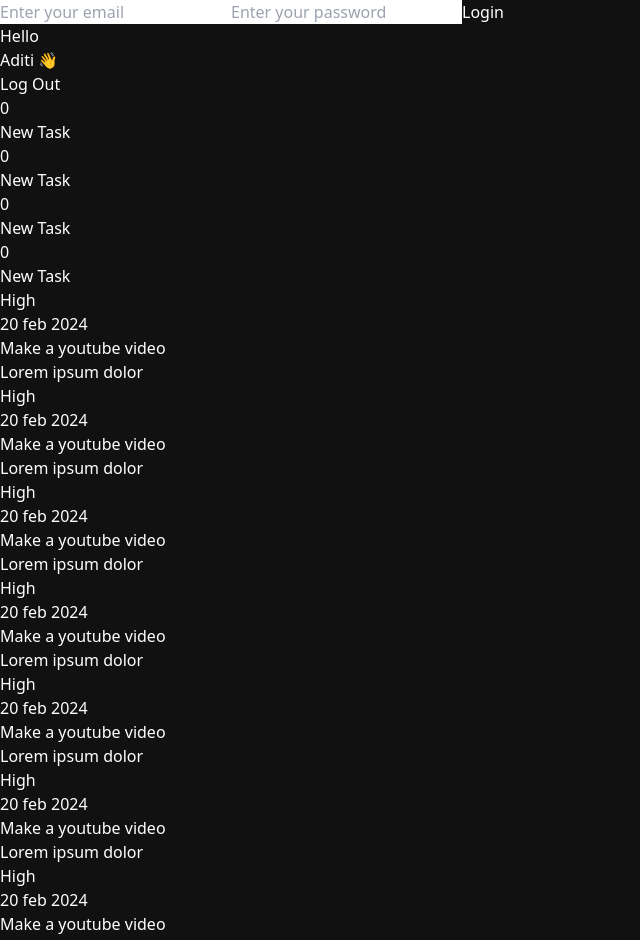
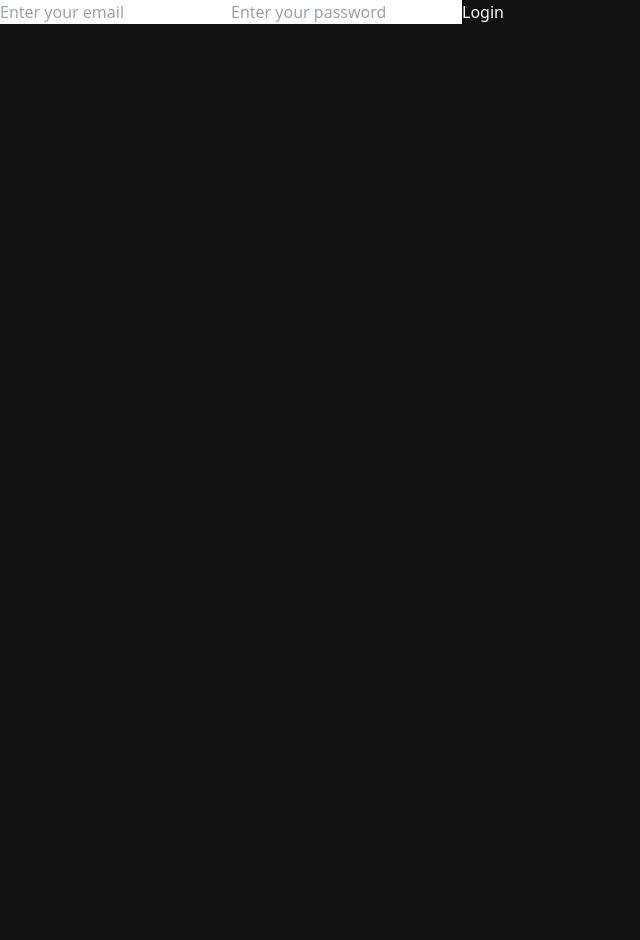
Before and after one commit to ADT2812/sms, a React (Vite) app: page / in a window 1280 px wide. Shown: the top 940 px of the page, without its empty margins (0-640 px from the left). After the commit the page ends 800 px from the top, so only its background shows below. Built offline with nearby package versions, Linux system fonts and the light colour scheme.

Commit message:
tasklists arranged

```diff
--- a/src/App.jsx
+++ b/src/App.jsx
@@ -7,7 +7,7 @@ import { AuthContext } from './context/AuthProvider'
 
 const App = () => {
   const [user, setUser] = useState(null)
-  const [loggedInUserData, setloggedInUserData] = useState(null)
+  const [loggedInUserData, setLoggedInUserData] = useState(null)
   const authData=useContext(AuthContext)
 
   // useEffect(()=>{
@@ -23,7 +23,7 @@ const App = () => {
 
 
   const handleLogin = (email, password) => {
-    if (email == 'admin@me.com' && password == '123') {
+    if (email == 'admin@email.com' && password == '123') {
       setUser('admin')
       localStorage.setItem('loggedInUser', JSON.stringify({role:'admin'}))
 
@@ -40,16 +40,16 @@ const App = () => {
   }
 
   return (
-    <>
-      {!user ? <Login handleLogin={handleLogin} /> : ''}
-
-      {user == 'admin' ? (
-        <AdminDashboard />
-      ) : (
-        <EmployeeDashboard data={loggedInUserData} />
-      )}
-    </>
-  )
+  <>
+    {!user ? (
+      <Login handleLogin={handleLogin} />
+    ) : user === "admin" ? (
+      <AdminDashboard data={loggedInUserData} />
+    ) : user === "employee" ? (
+      <EmployeeDashboard data={loggedInUserData} />
+    ) : null}
+  </>
+)
 }
 
 export default App
--- a/src/components/Dashboard/AdminDashboard.jsx
+++ b/src/components/Dashboard/AdminDashboard.jsx
@@ -8,7 +8,7 @@ const AdminDashboard = () => {
     <div className="h-screen w-full p-7">
       <Header />
       <CreateTask />
-      <AllTask/>
+      <AllTask />
 
 
     </div>
--- a/src/components/Dashboard/EmployeeDashboard.jsx
+++ b/src/components/Dashboard/EmployeeDashboard.jsx
@@ -2,14 +2,20 @@ import React from 'react'
 import Header from '../other/Header'
 import TaskListNumbers from '../other/TaskListNumbers'
 import TaskList from '../TaskList/TaskList'
+import { useContext } from 'react'
+import { AuthContext } from '../../context/AuthProvider'
+import { useEffect } from 'react'
+import { useState } from 'react'
+import { getLocalStorage } from '../../utils/localStorage'
+import { setLocalStorage } from '../../utils/localStorage'
 
-const EmployeeDashboard = (data) => {
+const EmployeeDashboard = ({data}) => {
   console.log(data)
   return (
     <div className='p-10 bg-[#1C1C1C] h-screen'>
-        <Header />
-        <TaskListNumbers/>
-        <TaskList/>
+        <Header data={data}/>
+        <TaskListNumbers data={data}/>
+        <TaskList data={data}/>
     </div>
   )
 }
--- a/src/components/TaskList/CompleteTask.jsx
+++ b/src/components/TaskList/CompleteTask.jsx
@@ -0,0 +1,21 @@
+import React from 'react'
+
+const CompleteTask = () => {
+  return (
+    <div className='flex-shrink-0 h-full w-[300px] p-5 bg-blue-400 rounded-xl'>
+        <div className='flex justify-between items-center' >
+            <h3 className='bg-red-600 text-sm px-3 py-1 rounded'>High</h3>
+            <h4> 20 feb 2024 </h4>
+        </div>
+        <h2 className='mt-5 text-2xl font-semibold ' >Make a youtube video </h2>
+        <p className='text-sm mt-2'>
+            Lorem ipsum dolor
+            </p>
+            <div className='mt-2'>
+                <button className='bg-green-400 w-full text-sm'>Completed</button>
+            </div>
+    </div>
+  )
+}
+
+export default CompleteTask
--- a/src/components/TaskList/FailedTask.jsx
+++ b/src/components/TaskList/FailedTask.jsx
@@ -0,0 +1,21 @@
+import React from 'react'
+
+const FailedTask = () => {
+  return (
+    <div className='flex-shrink-0 h-full w-[300px] p-5 bg-red-400 rounded-xl'>
+        <div className='flex justify-between items-center' >
+            <h3 className='bg-red-600 text-sm px-3 py-1 rounded'>High</h3>
+            <h4> 20 feb 2024 </h4>
+        </div>
+        <h2 className='mt-5 text-2xl font-semibold ' >Make a youtube video </h2>
+        <p className='text-sm mt-2'>
+            Lorem ipsum dolor
+            </p>
+        <div className='mt-2'>
+                <button className='bg-red-600 w-full text-sm'>Failed</button>
+            </div>
+    </div>
+  )
+}
+
+export default FailedTask
--- a/src/components/TaskList/NewTask.jsx
+++ b/src/components/TaskList/NewTask.jsx
@@ -0,0 +1,22 @@
+import React from 'react'
+
+const NewTask = () => {
+  return (
+    <div className='flex-shrink-0 h-full w-[300px] p-5 bg-blue-400 rounded-xl'>
+        <div className='flex justify-between items-center' >
+            <h3 className='bg-red-600 text-sm px-3 py-1 rounded'>High</h3>
+            <h4> 20 feb 2024 </h4>
+        </div>
+        <h2 className='mt-5 text-2xl font-semibold ' >Make a youtube video </h2>
+        <p className='text-sm mt-2'>
+            Lorem ipsum dolor
+            </p>
+    <div className='mt-4'>
+        <button className='bg-green-500 w-full text-sm'>Accept Task</button>
+    </div>
+    </div>
+
+  )
+}
+
+export default NewTask
--- a/src/components/TaskList/TaskList.jsx
+++ b/src/components/TaskList/TaskList.jsx
@@ -1,90 +1,28 @@
 import React from 'react'
+import AcceptTask from './AcceptTask'
+import NewTask from './NewTask'
+import CompleteTask from './CompleteTask'
+import FailedTask from './FailedTask'
 
-const TaskList = () => {
+const TaskList = ({data}) => {
+    console.log(data);
   return (
     <div id='tasklist' className='h-[55%] flex items-center justify-start overflow-x-auto gap-5 flex-nowrap w-full py-5 mt-10'>
 
-        <div className='flex-shrink-0 h-full w-[300px] p-5 bg-red-400 rounded-xl'>
-        <div className='flex justify-between items-center' >
-            <h3 className='bg-red-600 text-sm px-3 py-1 rounded'>High</h3>
-            <h4> 20 feb 2024 </h4>
-        </div>
-        <h2 className='mt-5 text-2xl font-semibold ' >Make a youtube video </h2>
-        <p className='text-sm mt-2'>
-            Lorem ipsum dolor
-            </p>
-    </div>
-    <div className='flex-shrink-0 h-full w-[300px] p-5 bg-blue-400 rounded-xl'>
-        <div className='flex justify-between items-center' >
-            <h3 className='bg-red-600 text-sm px-3 py-1 rounded'>High</h3>
-            <h4> 20 feb 2024 </h4>
-        </div>
-        <h2 className='mt-5 text-2xl font-semibold ' >Make a youtube video </h2>
-        <p className='text-sm mt-2'>
-            Lorem ipsum dolor
-            </p>
-    </div>
-    <div className='flex-shrink-0 h-full w-[300px] p-5 bg-green-400 rounded-xl'>
-        <div className='flex justify-between items-center' >
-            <h3 className='bg-red-600 text-sm px-3 py-1 rounded'>High</h3>
-            <h4> 20 feb 2024 </h4>
-        </div>
-        <h2 className='mt-5 text-2xl font-semibold ' >Make a youtube video </h2>
-        <p className='text-sm mt-2'>
-            Lorem ipsum dolor
-            </p>
-    </div>
-    <div className='flex-shrink-0 h-full w-[300px] p-5 bg-yellow-400 rounded-xl'>
-        <div className='flex justify-between items-center' >
-            <h3 className='bg-red-600 text-sm px-3 py-1 rounded'>High</h3>
-            <h4> 20 feb 2024 </h4>
-        </div>
-        <h2 className='mt-5 text-2xl font-semibold ' >Make a youtube video </h2>
-        <p className='text-sm mt-2'>
-            Lorem ipsum dolor
-            </p>
-    </div>
-        <div className='flex-shrink-0 h-full w-[300px] p-5 bg-red-400 rounded-xl'>
-        <div className='flex justify-between items-center' >
-            <h3 className='bg-red-600 text-sm px-3 py-1 rounded'>High</h3>
-            <h4> 20 feb 2024 </h4>
-        </div>
-        <h2 className='mt-5 text-2xl font-semibold ' >Make a youtube video </h2>
-        <p className='text-sm mt-2'>
-            Lorem ipsum dolor
-            </p>
-    </div>
-    <div className='flex-shrink-0 h-full w-[300px] p-5 bg-blue-400 rounded-xl'>
-        <div className='flex justify-between items-center' >
-            <h3 className='bg-red-600 text-sm px-3 py-1 rounded'>High</h3>
-            <h4> 20 feb 2024 </h4>
-        </div>
-        <h2 className='mt-5 text-2xl font-semibold ' >Make a youtube video </h2>
-        <p className='text-sm mt-2'>
-            Lorem ipsum dolor
-            </p>
-    </div>
-    <div className='flex-shrink-0 h-full w-[300px] p-5 bg-green-400 rounded-xl'>
-        <div className='flex justify-between items-center' >
-            <h3 className='bg-red-600 text-sm px-3 py-1 rounded'>High</h3>
-            <h4> 20 feb 2024 </h4>
-        </div>
-        <h2 className='mt-5 text-2xl font-semibold ' >Make a youtube video </h2>
-        <p className='text-sm mt-2'>
-            Lorem ipsum dolor
-            </p>
-    </div>
-    <div className='flex-shrink-0 h-full w-[300px] p-5 bg-yellow-400 rounded-xl'>
-        <div className='flex justify-between items-center' >
-            <h3 className='bg-red-600 text-sm px-3 py-1 rounded'>High</h3>
-            <h4> 20 feb 2024 </h4>
-        </div>
-        <h2 className='mt-5 text-2xl font-semibold ' >Make a youtube video </h2>
-        <p className='text-sm mt-2'>
-            Lorem ipsum dolor
-            </p>
-    </div>
-
+     {data.tasks.map((elem)=>{
+        if(elem.active){
+            return <AcceptTask/>
+        }
+        if(elem.newTask){
+            return <NewTask/>
+        }
+        if(elem.completed){
+            return <CompleteTask/>
+        }
+        if(elem.failed){
+            return <FailedTask/>
+        }
+     })}
     </div>
 
 
--- a/src/components/other/Header.jsx
+++ b/src/components/other/Header.jsx
@@ -1,9 +1,9 @@
 import React from 'react'
 
-const Header = () => {
+const Header = ({data}) => {
   return (
     <div className='flex items-end justify-between' >
-        <h1 className='text-2xl fonnt-medium'>Hello <br/> <span className='text-3xl font-semibold'>Aditi 👋 </span> </h1>
+        <h1 className='text-2xl fonnt-medium'>Hello <br/> <span className='text-3xl font-semibold'>{data?.firstName || "User"} 👋 </span> </h1>
         <button className='bg-red-600 text-lgg font-medium text-white px-5 py-2 rounded-small hover:bg-emerald-700'>Log Out</button>
     </div>
   )
--- a/src/components/other/TaskListNumbers.jsx
+++ b/src/components/other/TaskListNumbers.jsx
@@ -1,23 +1,23 @@
 import React from 'react'
 
-const TaskListNumbers = () => {
+const TaskListNumbers = ({data}) => {
   return (
     <div className='flex justify-between gap-5 screen'>
         <div className='rounded-xl w-[45%] px-6 py-9 bg-red-400'>
-            <h2 className='text-3xl font-semibold'>0</h2>
-            <h3 className='text-xl font-medium'>New Task</h3>
+            <h2 className='text-3xl font-semibold'>{data.taskNumbers.failed}</h2>
+            <h3 className='text-xl font-medium'>Failed</h3>
         </div>
         <div className='rounded-xl w-[45%] px-6 py-9 bg-blue-400'>
-            <h2 className='text-3xl font-semibold'>0</h2>
+            <h2 className='text-3xl font-semibold'>{data.taskNumbers.newTask}</h2>
             <h3 className='text-xl font-medium'>New Task</h3>
         </div>
         <div className='rounded-xl w-[45%] px-6 py-9 bg-green-400'>
-            <h2 className='text-3xl font-semibold'>0</h2>
-            <h3 className='text-xl font-medium'>New Task</h3>
+            <h2 className='text-3xl font-semibold'>{data.taskNumbers.completed}</h2>
+            <h3 className='text-xl font-medium'>Completed</h3>
         </div>
         <div className='rounded-xl w-[45%] px-6 py-9 bg-yellow-400'>
-            <h2 className='text-3xl font-semibold'>0</h2>
-            <h3 className='text-xl font-medium'>New Task</h3>
+            <h2 className='text-3xl font-semibold'>{data.taskNumbers.active}</h2>
+            <h3 className='text-xl font-medium'>Accepted</h3>
         </div>
     </div>
   )
--- a/src/context/AuthProvider.jsx
+++ b/src/context/AuthProvider.jsx
@@ -4,6 +4,7 @@ import { useState } from 'react'
 import { getLocalStorage } from '../utils/localStorage'
 import { useEffect } from 'react'
 import { useContext } from 'react'
+import { setLocalStorage } from '../utils/localStorage'
 
 
 
@@ -14,6 +15,7 @@ const AuthProvider = ({children}) => {
     const [userData, setUserData] = useState(null)
 
     useEffect(()=>{
+        setLocalStorage()
         const {employees, admin} = getLocalStorage()
         setUserData({employees, admin})
     }, [])
```
Also changed, not shown: src/components/TaskList/AcceptTask.jsx (+24 -0 lines), src/utils/localStorage.jsx (+46 -10 lines).
